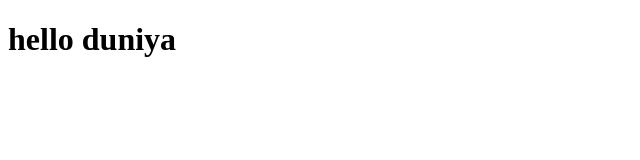
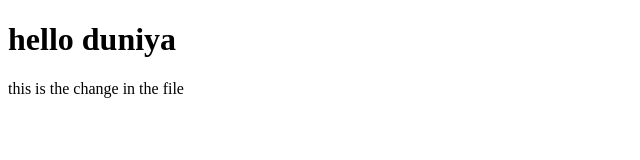
Before and after one commit to mayanktri999/newrepo, a plain HTML site: page index.html in a window 1280 px wide. Shown: the whole page, without its empty margins (0-640 px from the left). Drawn offline with Linux system fonts and the light colour scheme.

Commit message:
chnge in index.html

```diff
--- a/index.html
+++ b/index.html
@@ -7,5 +7,6 @@
 </head>
 <body>
     <h1>hello duniya </h1>
+    <p>this is the change in the file </p>
 </body>
 </html>
```
Also changed, not shown: tital.txt.
